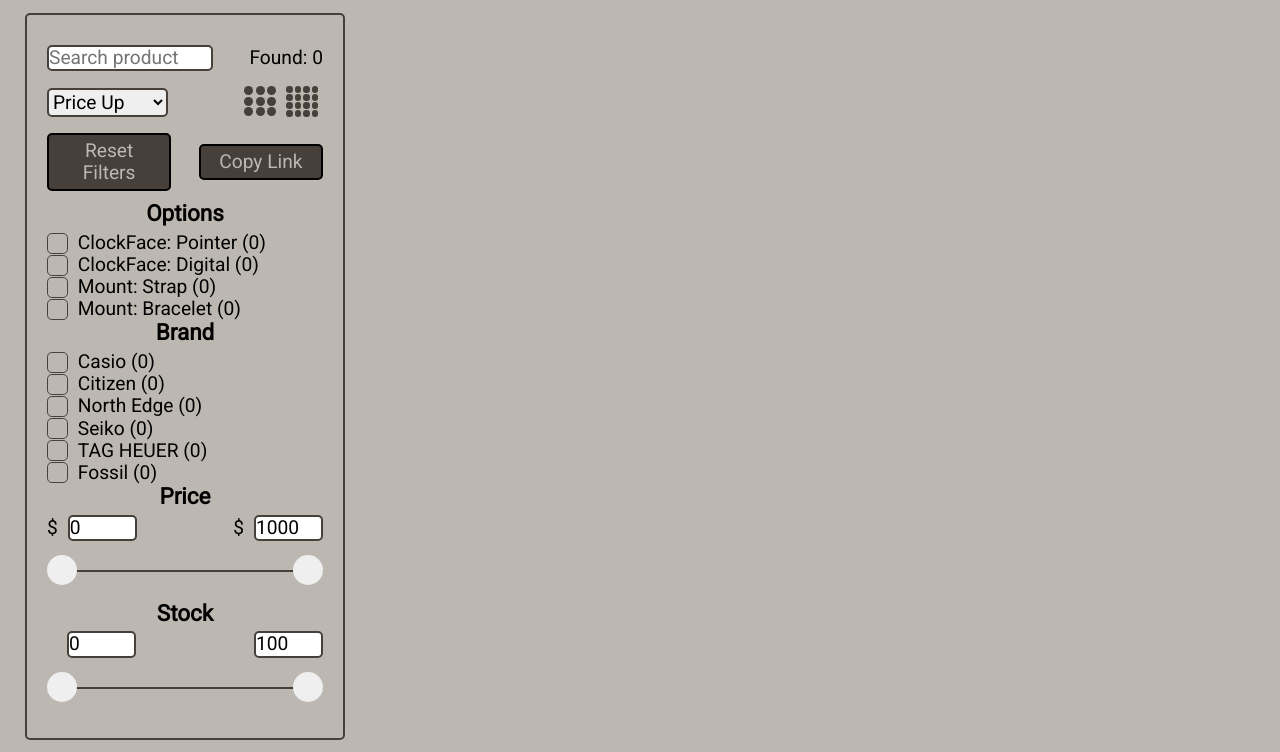
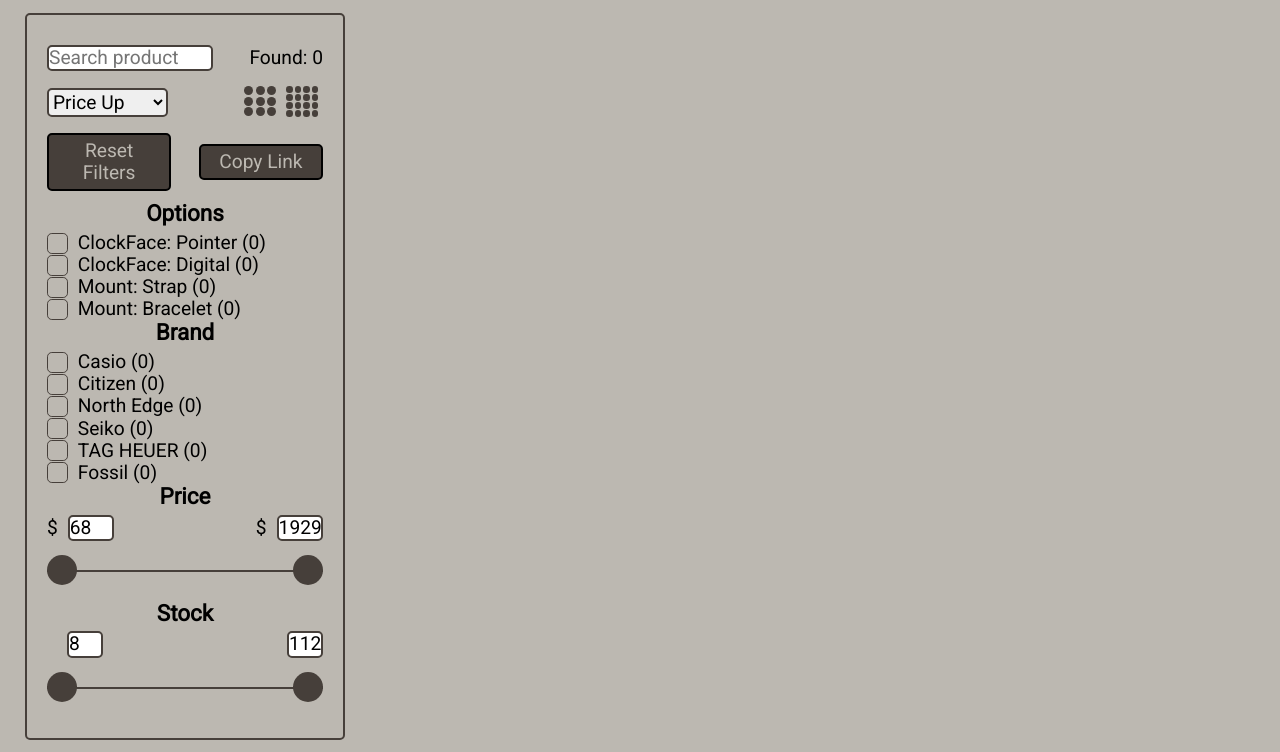
Before and after one commit to MaksymKuzmych/online-store, a website built with webpack: page src/index.html in a window 1280 px wide. Both pictures are taken after a click on the button 62 px from the left and 646 px from the top of the page. Shown: the part 77-829 px from the top of the page. Built offline with nearby package versions, Linux system fonts and the light colour scheme.

Commit message:
OS-9 feat(filters): add find min and max price & stock

```diff
--- a/src/components/main-filter/main-filter.scss
+++ b/src/components/main-filter/main-filter.scss
@@ -224,7 +224,12 @@
           border-radius: 50%;
           border: none;
           transform: translateY(-50%);
+          background-color: $brown-dark;
           cursor: pointer;
+
+          &:hover {
+            background-color: $brown-dark;
+          }
 
           &.right-price,
           &.right-stock {
--- a/src/components/main-filter/main-filter.ts
+++ b/src/components/main-filter/main-filter.ts
@@ -1,3 +1,5 @@
+import { setMultirange } from './multirange';
+
 export function renderFilters(): HTMLElement {
   const filters = document.createElement('div');
 
@@ -137,5 +139,6 @@ export function renderFilters(): HTMLElement {
   </div>
 </div>
   `;
+  setMultirange(filters);
   return filters;
 }
--- a/src/components/main-filter/multirange.ts
+++ b/src/components/main-filter/multirange.ts
@@ -1,26 +1,91 @@
-export function setMultirange() {
-  const range = document.querySelector(".multi-range__range") as HTMLElement;
-  const fromPriceBtn = document.querySelector(".left-price") as HTMLElement;
-  // const toPriceBtn = document.querySelector(".right-price") as HTMLElement;
-  // const fromStockBtn = document.querySelector(".left-stock") as HTMLElement;
-  // const toStockBtn = document.querySelector(".right-stock") as HTMLElement;
+import { IWatch } from '../../interfaces';
+import { watchData } from '../../watch-data/watch-data';
 
-  fromPriceBtn.onmousedown = function (eventDown: MouseEvent): void {
-    const buttonPosition = fromPriceBtn.style.left.slice(0, -1);
+export function findLimitValue(array: IWatch[], value: 'price' | 'stock', type: 'min' | 'max') {
+  return Math[type](...array.map(item => item[value]));
+}
+
+export function setMultirange(component: HTMLElement): void {
+  const fromPrice = component.querySelector(".slider__from-data__input-price") as HTMLInputElement;
+  const toPrice = component.querySelector(".slider__to-data__input-price") as HTMLInputElement;
+  const fromStock = component.querySelector(".slider__from-data__input-stock") as HTMLInputElement;
+  const toStock = component.querySelector(".slider__to-data__input-stock") as HTMLInputElement;
+
+  fromPrice.value = fromPrice.min = toPrice.min =
+  `${findLimitValue(watchData, 'price', 'min')}`;
+
+  toPrice.value = fromPrice.max = toPrice.max =
+  `${findLimitValue(watchData, 'price', 'max')}`;
+
+  fromStock.value = fromStock.min = toStock.min =
+  `${findLimitValue(watchData, 'stock', 'min')}`;
+
+  toStock.value = fromStock.max = toStock.max =
+  `${findLimitValue(watchData, 'stock', 'max')}`;
+
+  const range = component.querySelector(".multi-range__range") as HTMLElement;
+  const rangeButtons = component.querySelectorAll(".multi-range__btn") as NodeListOf<HTMLElement>;
+
+  rangeButtons.forEach(button => button.addEventListener('mousedown', moveButton));
+  function moveButton(eventDown: MouseEvent): void {
+    const target = eventDown.target as HTMLElement;
     const mousePosition = eventDown.clientX;
-    const rangeWidth = range.clientWidth - fromPriceBtn.clientWidth;
 
-    // console.log(buttonPosition);
-    // console.log(range.clientWidth);
+    let minPosition = 0;
+    let maxPosition = 0;
+    if (target.className.includes('left')) {
+      minPosition = 0;
+      maxPosition = range.clientWidth - target.clientWidth * 2;
+    }
+    if (target.className.includes('right')) {
+      minPosition = target.clientWidth * 2
+      maxPosition = range.clientWidth;
+    }
+
+    let buttonPosition = 0;
+    if (target.style.left === '0%') {
+      buttonPosition = 0;
+    } else if (target.style.left === '100%') {
+      buttonPosition = maxPosition;
+    } else {
+      buttonPosition = parseInt(target.style.left.slice(0, -1));
+    }
+
+    function connectButtonToInput(element: HTMLElement) {
+      if (element.className.includes('left') && element.className.includes('price')) {
+        return fromPrice;
+      }
+      if (element.className.includes('right') && element.className.includes('price')) {
+        return toPrice;
+      }
+      if (element.className.includes('left') && element.className.includes('stock')) {
+        return fromStock;
+      }
+      return toStock;
+    }
+
     function onMouseMove(eventMove: MouseEvent): void {
-      fromPriceBtn.style.left = `${ +buttonPosition + ((eventMove.clientX - mousePosition) / rangeWidth) * 100 }%`
-      // console.log(eventMove.clientX);
+      const newButtonPosition = buttonPosition + eventMove.clientX - mousePosition;
+      if (newButtonPosition < minPosition) {
+        target.style.left = `${ minPosition }px`;
+        connectButtonToInput(target).value = connectButtonToInput(target).min;
+      } else if (newButtonPosition > maxPosition) {
+        target.style.left = `${ maxPosition }px`;
+        connectButtonToInput(target).value = connectButtonToInput(target).max;
+      } else {
+        target.style.left = `${ newButtonPosition }px`;
+        connectButtonToInput(target).value =
+        `${ Math.round((parseInt(connectButtonToInput(target).max) - parseInt(connectButtonToInput(target).min)) /
+        (maxPosition - minPosition) * newButtonPosition) }`;
+      }
     }
+
     document.addEventListener('mousemove', onMouseMove);
 
-    onmouseup = function() {
+    function onMouseUp() {
       document.removeEventListener('mousemove', onMouseMove);
-      onmouseup = null;
-    };
+    }
+
+    document.addEventListener('mouseup', onMouseUp);
   }
 }
--- a/src/index.ts
+++ b/src/index.ts
@@ -1,7 +1,6 @@
 import { renderHeader } from './components/header/header';
 import { renderFooter } from './components/footer/footer';
 import { renderFilters } from './components/main-filter/main-filter';
-import { setMultirange } from './components/main-filter/multirange';
 
 
 import './global.scss';
@@ -17,5 +16,3 @@ main.appendChild(renderFilters());
 body.appendChild(renderHeader());
 body.appendChild(main);
 body.appendChild(renderFooter());
-
-setMultirange();
```
